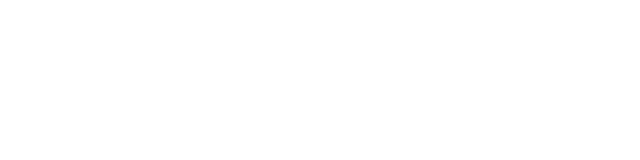
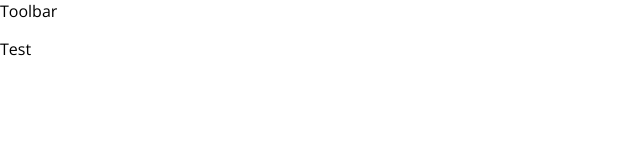
Before and after one commit to denlysenko/react-burger, a React app: page / in a window 1280 px wide. Shown: the top 160 px of the page, without its empty margins (0-640 px from the left). Built offline with nearby package versions, Linux system fonts and the light colour scheme.

Commit message:
Layout component

```diff
--- a/src/App.js
+++ b/src/App.js
@@ -1,8 +1,16 @@
 import React, { Component } from 'react';
+
+import Layout from './components/Layout';
 
 class App extends Component {
   render() {
-    return <div />;
+    return (
+      <div>
+        <Layout>
+          <p>Test</p>
+        </Layout>
+      </div>
+    );
   }
 }
 
--- /dev/null
+++ b/src/components/Layout/index.js
@@ -0,0 +1,12 @@
+import React from 'react';
+
+import Aux from '../../hoc/Aux';
+
+const layout = props => (
+  <Aux>
+    <div>Toolbar</div>
+    <main>{props.children}</main>
+  </Aux>
+);
+
+export default layout;
--- /dev/null
+++ b/src/hoc/Aux.js
@@ -0,0 +1,3 @@
+const aux = props => props.children;
+
+export default aux;
```
